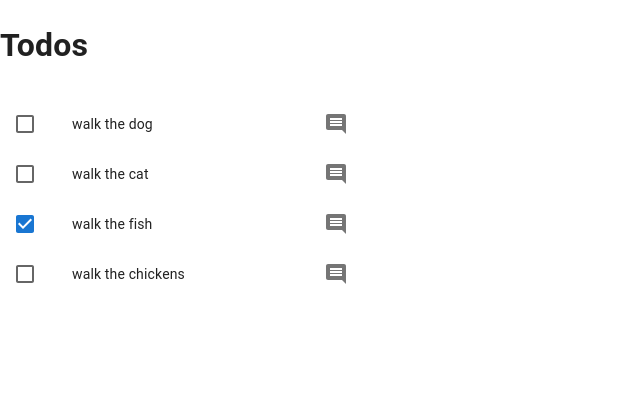
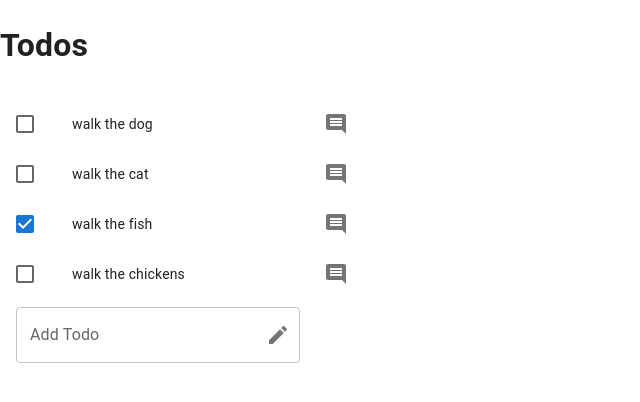
Before and after one commit to fudailzafar/Todo-List, a React (Vite) app in the folder ReactJs-Todos/: page / in a window 1280 px wide. Shown: the top 402 px of the page, without its empty margins (0-640 px from the left). Built offline with nearby package versions, Linux system fonts and the light colour scheme.

Commit message:
New TodoForm
Created a new component for the form using Material UI.

```diff
--- /dev/null
+++ b/ReactJs-Todos/src/TodoForm.jsx
@@ -0,0 +1,41 @@
+import ListItem from "@mui/material/ListItem";
+import TextField from "@mui/material/TextField";
+import Create from "@mui/icons-material/Create";
+import { InputAdornment } from "@mui/material";
+import { IconButton } from "@mui/material";
+import { useState } from "react";
+
+export default function TodoForm({ addTodo }) {
+  const [text, setText] = useState("");
+  const handleChange = (evt) => {
+    setText(evt.target.value);
+  };
+
+  const handleSubmit = (e) => {
+    e.preventDefault();
+    addTodo(text);
+    setText("");
+  };
+  return (
+    <ListItem>
+      <form onSubmit={handleSubmit}>
+        <TextField
+          id="outlined-basic"
+          label="Add Todo"
+          variant="outlined"
+          onChange={handleChange}
+          value={text}
+          InputProps={{
+            endAdornment: (
+              <InputAdornment position="end">
+                <IconButton aria-label="create todo" edge="end" type="submit">
+                  <Create />
+                </IconButton>
+              </InputAdornment>
+            ),
+          }}
+        />
+      </form>
+    </ListItem>
+  );
+}
--- a/ReactJs-Todos/src/TodoList.jsx
+++ b/ReactJs-Todos/src/TodoList.jsx
@@ -1,7 +1,8 @@
 import List from "@mui/material/List";
 import TodoItem from "./TodoItem";
-import { useState } from "react";
+import TodoForm from "./TodoForm";
 
+import { useState, useEffect } from "react";
 const initialTodos = [
   { id: 1, text: "walk the dog", completed: false },
   { id: 3, text: "walk the cat", completed: false },
@@ -11,6 +12,10 @@
 
 export default function TodoList() {
   const [todos, setTodos] = useState(initialTodos);
+
+  useEffect(() => {
+    localStorage.setItem("todos", JSON.stringify(todos));
+  }, [todos]);
 
   const removeTodo = (id) => {
     setTodos((prevTodos) => {
@@ -29,6 +34,12 @@
       });
     });
   };
+
+  const addTodo = (text) => {
+    setTodos((prevTodos) => {
+      return [...prevTodos, { text: text, id: 8, completed: false }];
+    });
+  };
   return (
     <List sx={{ width: "100%", maxWidth: 360, bgcolor: "background.paper" }}>
       {todos.map((todo) => (
@@ -39,31 +50,7 @@
           toggle={() => toggleTodo(todo.id)}
         />
       ))}
+      <TodoForm />
     </List>
   );
 }
-
-// export default function CheckboxList() {
-//   const [checked, setChecked] = React.useState([0]);
-
-//   const handleToggle = (value: number) => () => {
-//     const currentIndex = checked.indexOf(value);
-//     const newChecked = [...checked];
-
-//     if (currentIndex === -1) {
-//       newChecked.push(value);
-//     } else {
-//       newChecked.splice(currentIndex, 1);
-//     }
-
-//     setChecked(newChecked);
-//   };
-
-//   return (
-//     <List sx={{ width: '100%', maxWidth: 360, bgcolor: 'background.paper' }}>
-//       {[0, 1, 2, 3].map((value) => {
-
-//       })}
-//     </List>
-//   );
-// }
```
